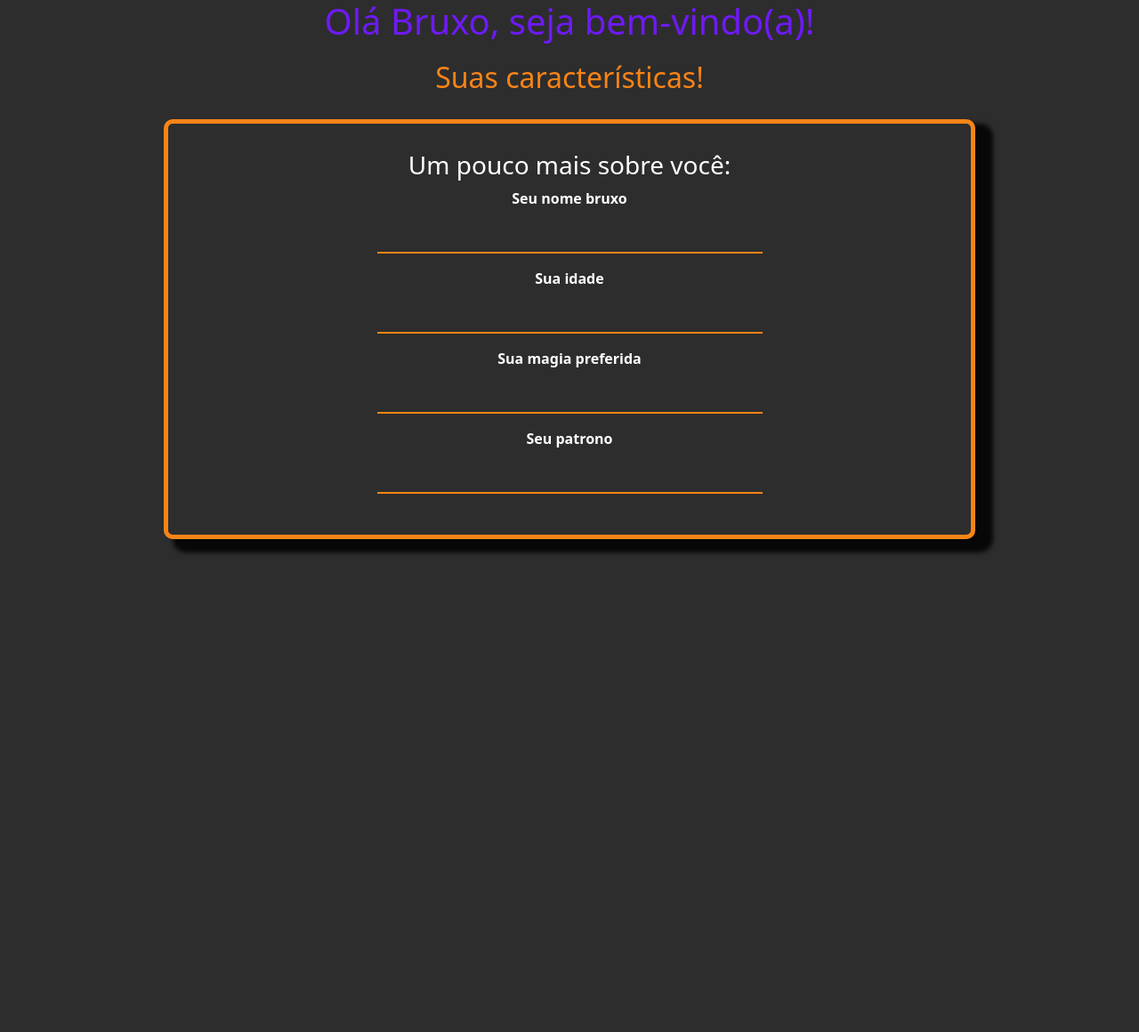
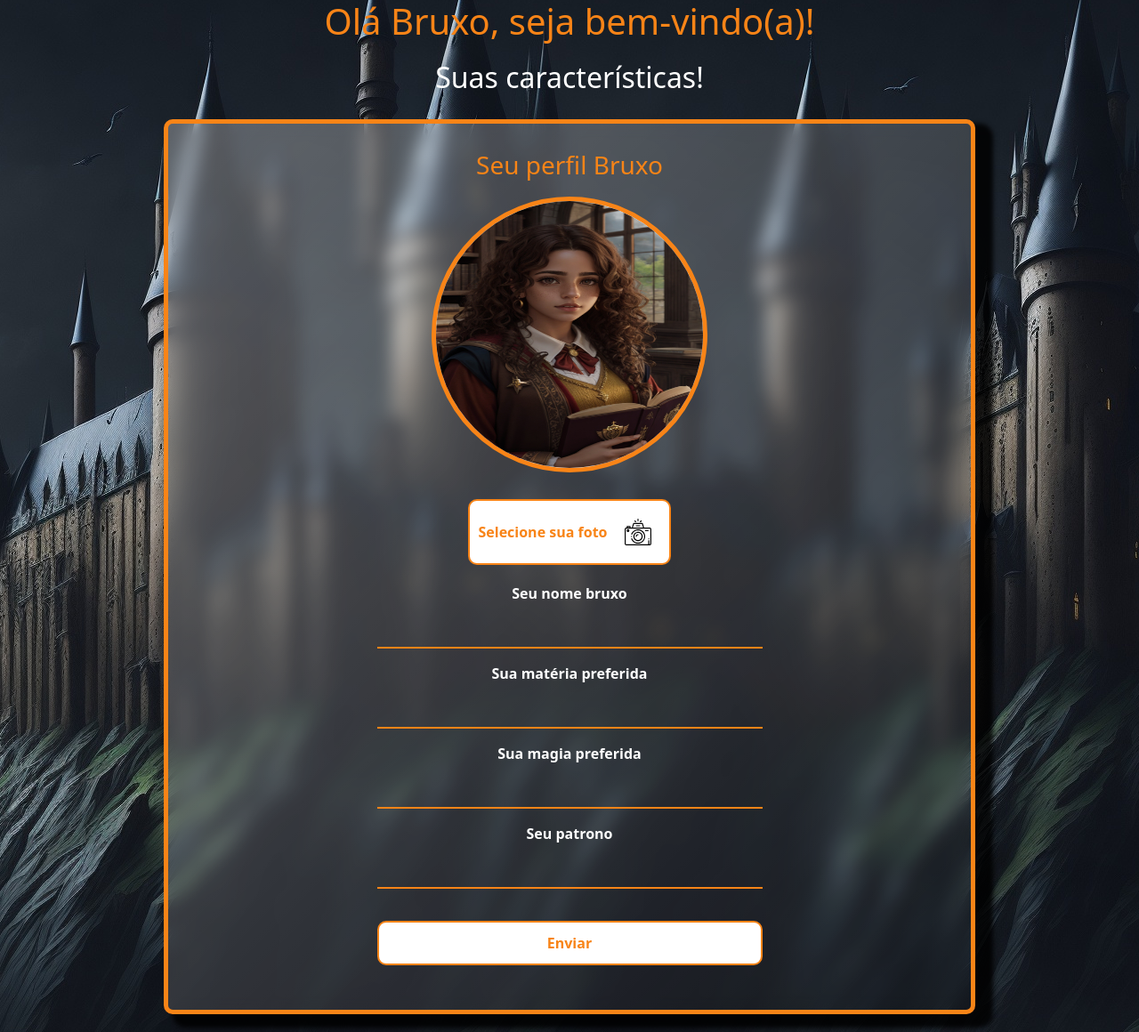
Before and after one commit to etmjr03/Hogwarts-perfil, a PHP site: page /perfil.php in a window 1280 px wide. Shown: the whole page at 89% size. Before the commit the page ends 622 px from the top, so only its background shows below. Run offline with PHP 8.4, Linux system fonts and the light colour scheme.

Commit message:
Ajustando layout formulario de perfil

```diff
--- a/perfil.php
+++ b/perfil.php
@@ -12,21 +12,30 @@
 
     <div class="container">
       <div class="d-flex justify-content-center">
-        <h2 class="">Suas características!</h2>
+        <h2>Suas características!</h2>
       </div>
       <div class="row d-flex justify-content-center">
         <div class="form-perfil">
           <form action="" method="post">
-            <h3 class="text-center">Um pouco mais sobre você:</h3>
+            <h3 class="text-center">Seu perfil Bruxo</h3>
             <div class="row">
-              <img src="" alt="">
+              <div class="perfil-bruxo">
+                <img src="./imagens/bruxa-hogwarts.jpg" class="imagem-perfil" alt="">
+              </div>
+            </div>
+            <div class="row d-flex justify-content-center">
+              <input type="file" class="input-imagem-perfil" name="" id="form-imagem">
+              <label for="form-imagem" id="label-form-imagem">
+                Selecione sua foto
+                <img class="icone-imagem-perfil" src="./imagens/imagem-perfil.svg" alt="">
+              </label>
             </div>
             <div class="row">
               <label for="" class="text-center">Seu nome bruxo</label>
               <input type="text" class="mb-3" name="" id="">
             </div>
             <div class="row">
-              <label for="" class="text-center">Sua idade</label>
+              <label for="" class="text-center">Sua matéria preferida</label>
               <input type="text" class="mb-3" name="" id="">
             </div>
             <div class="row">
@@ -37,6 +46,9 @@
               <label for="" class="text-center">Seu patrono</label>
               <input type="text" class="mb-3" name="" id="">
             </div>
+            <div class="row d-flex justify-content-center">
+              <button class="botao-perfil">Enviar</button>
+            </div>
           </form>
         </div>
       </div>
--- a/style.css
+++ b/style.css
@@ -5,15 +5,19 @@
 }
 
 body {
-    background-color: #2d2d2e;
+    background-color: #2a2a38;
     color: #FFF;
+    background-image: url(./imagens/hogwarts.jpg);
+    background-position: center;
+    background-size: unset;
+    background-repeat: no-repeat;
 }
 
 h1 {
-    color: #6e1af5;
+    color: #f88417;
 }
 
-h2 {
+h3 {
     color: #f88417;
 }
 
@@ -28,6 +32,9 @@ h2 {
     width: 80%;
     margin: 20px 0;
     padding: 30px;
+    background: linear-gradient(135deg, rgba(255, 255, 255, 0.3), rgba(255, 255, 255, 0));
+    backdrop-filter: blur(10px);
+    -webkit-backdrop-filter: blur(10px);
     border: 5px solid #f88417;
     border-radius: 10px;
     box-shadow: 15px 10px 5px 5px rgba(0,0,0,0.84);
@@ -57,3 +64,66 @@ h2 {
 .form-perfil label {
     font-weight: 700;
 }
+
+.perfil-bruxo {
+    display: grid;
+    width: 100%;
+    justify-content: center;
+    align-items: center;
+}
+
+.imagem-perfil {
+    width: 310px;
+    height: 310px;
+    background-color: #FFF;
+    margin: 10px;
+    border: 5px solid #f88417;
+    border-radius: 50%;
+}
+
+#form-imagem {
+    display: none;
+}
+
+#label-form-imagem {
+    display: flex;
+    width: fit-content;
+    margin: 20px;
+    padding: 10px;
+    color: #f88417;
+    background-color: #FFF;
+    border: 2px solid #f88417;
+    border-radius: 10px;
+    justify-content: center;
+    align-items: center;
+}
+
+#label-form-imagem:hover {
+    background-color: #f88417;
+    color: #FFF;
+    cursor: pointer;
+}
+
+.icone-imagem-perfil {
+    width: 50px;
+    margin: 0 0 0 10px;
+    height: 50px;
+    padding: 10px;
+}
+
+.botao-perfil {
+    width: 50%;
+    height: 50px;
+    margin: 20px;
+    font-weight: 700;
+    background-color: #FFF;
+    color: #f88417;
+    border: 2px solid #f88417;
+    border-radius: 10px;
+}
+
+.botao-perfil:hover {
+    background-color: #f88417;
+    color: #FFF;
+    border: 2px solid #FFF;
+}
```
Also changed, not shown: imagens/background.jpg (added), imagens/bruxa-hogwarts.jpg (added), imagens/hogwarts.jpg (added), imagens/imagem-perfil.svg (added), imagens/quarto-hogwarts.jpg (added).
